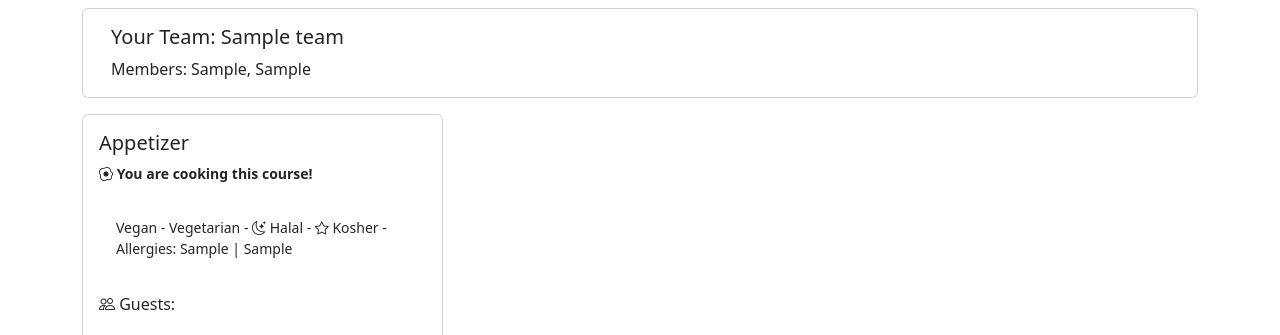
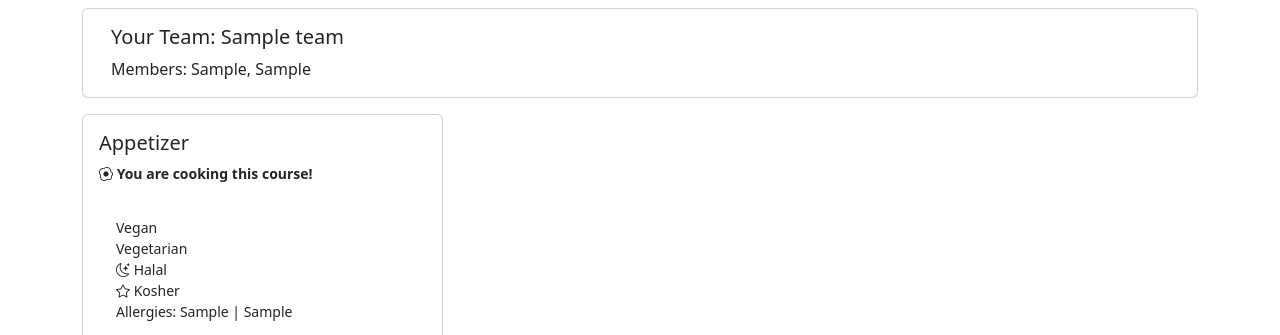
Before and after one commit to koalyorg/unihack-event, a Django app: page /kitchenrun/1/team-details in a window 1280 px wide. Shown: the part 90-425 px from the top of the page. Run offline with Django 4.2, Linux system fonts and the light colour scheme; the first user in the database is signed in; tables that the repository leaves empty hold one stand-in row (Sample ...); some libraries are stand-ins or nearby versions.

Commit message:
Update UI

```diff
--- a/kitchenrun/templates/team_details.html
+++ b/kitchenrun/templates/team_details.html
@@ -26,10 +26,10 @@
                     {% if p.cook == team %}
                         <p class="card-text warning small"><i class="bi bi-egg-fried"></i> <strong>You are cooking this course!</strong></p>
                         <p class="card-text alert small">
-                            {% if p.cook.is_vegan or p.guest_1.is_vegan or p.guest_2.is_vegan %}<i class="bi bi-leaf"></i> Vegan -{% endif %}
-                            {% if p.cook.is_vegetarian or p.guest_1.is_vegetarian or p.guest_2.is_vegetarian %}<i class="bi bi-carrot"></i> Vegetarian -{% endif %}
-                            {% if p.cook.is_halal or p.guest_1.is_halal or p.guest_2.is_halal %}<i class="bi bi-moon-stars"></i> Halal -{% endif %}
-                            {% if p.cook.is_kosher or p.guest_1.is_kosher or p.guest_2.is_kosher %}<i class="bi bi-star"></i> Kosher -{% endif %}
+                            {% if p.cook.is_vegan or p.guest_1.is_vegan or p.guest_2.is_vegan %}<i class="bi bi-leaf"></i> Vegan <br>{% endif %}
+                            {% if p.cook.is_vegetarian or p.guest_1.is_vegetarian or p.guest_2.is_vegetarian %}<i class="bi bi-carrot"></i> Vegetarian <br>{% endif %}
+                            {% if p.cook.is_halal or p.guest_1.is_halal or p.guest_2.is_halal %}<i class="bi bi-moon-stars"></i> Halal <br>{% endif %}
+                            {% if p.cook.is_kosher or p.guest_1.is_kosher or p.guest_2.is_kosher %}<i class="bi bi-star"></i> Kosher <br>{% endif %}
                              Allergies:
                             {% if p.guest_1.allergies != "" and p.guest_2.allergies != "" %}
                                 {{ p.guest_1.allergies }} | {{ p.guest_2.allergies }}
@@ -39,6 +39,7 @@
                             {% if p.guest_1.allergies == "" and p.guest_2.allergies == "" %}
                             No Allergies.
                             {% endif %}
+                            <br>
                         </p>
                     {% endif %}
                     <div> <!-- Pushes content to the bottom -->
@@ -106,5 +107,7 @@
         console.log(markers);
     </script>
     <script src="{% static 'map/map.js' %}"></script>
-
+    <br>
+    <br>
+<br>
 {% endblock %}
```
